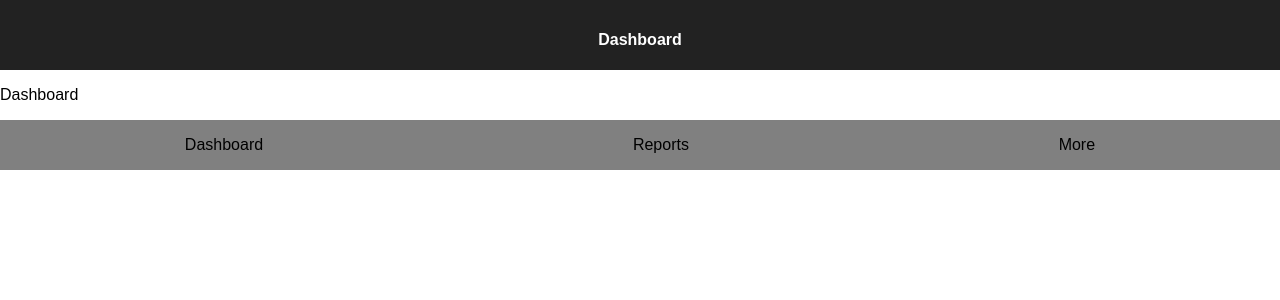
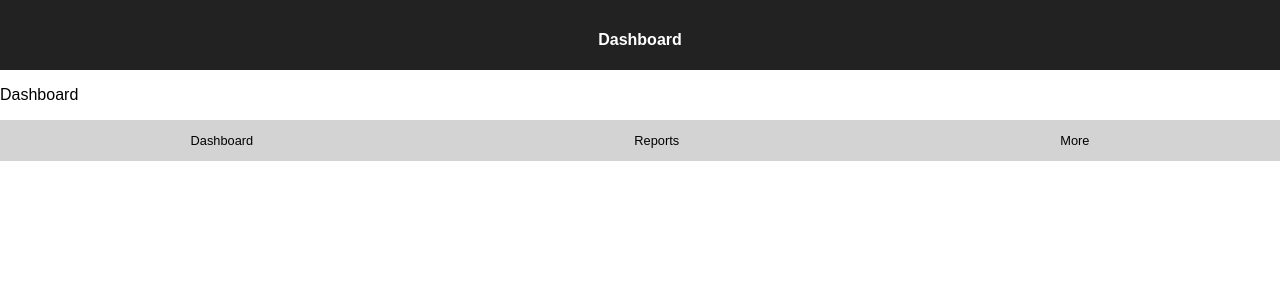
Before and after one commit to pranaymarella/Vest-Assignment, a React (Create React App) app in the folder client/: page / in a window 1280 px wide. Shown: the top 300 px of the page. Built offline with nearby package versions, Linux system fonts and the light colour scheme; no server answers.

Commit message:
fixed css

```diff
--- a/client/src/public/css/Navigation.css
+++ b/client/src/public/css/Navigation.css
@@ -1,9 +1,10 @@
 .nav-container {
   display: flex;
   flex-direction: row;
+  background-color: lightgrey;
   justify-content: space-around;
-  background-color: grey;
   align-content: flex-end;
+  font-size: 0.8em;
 }
 
 a {
```
